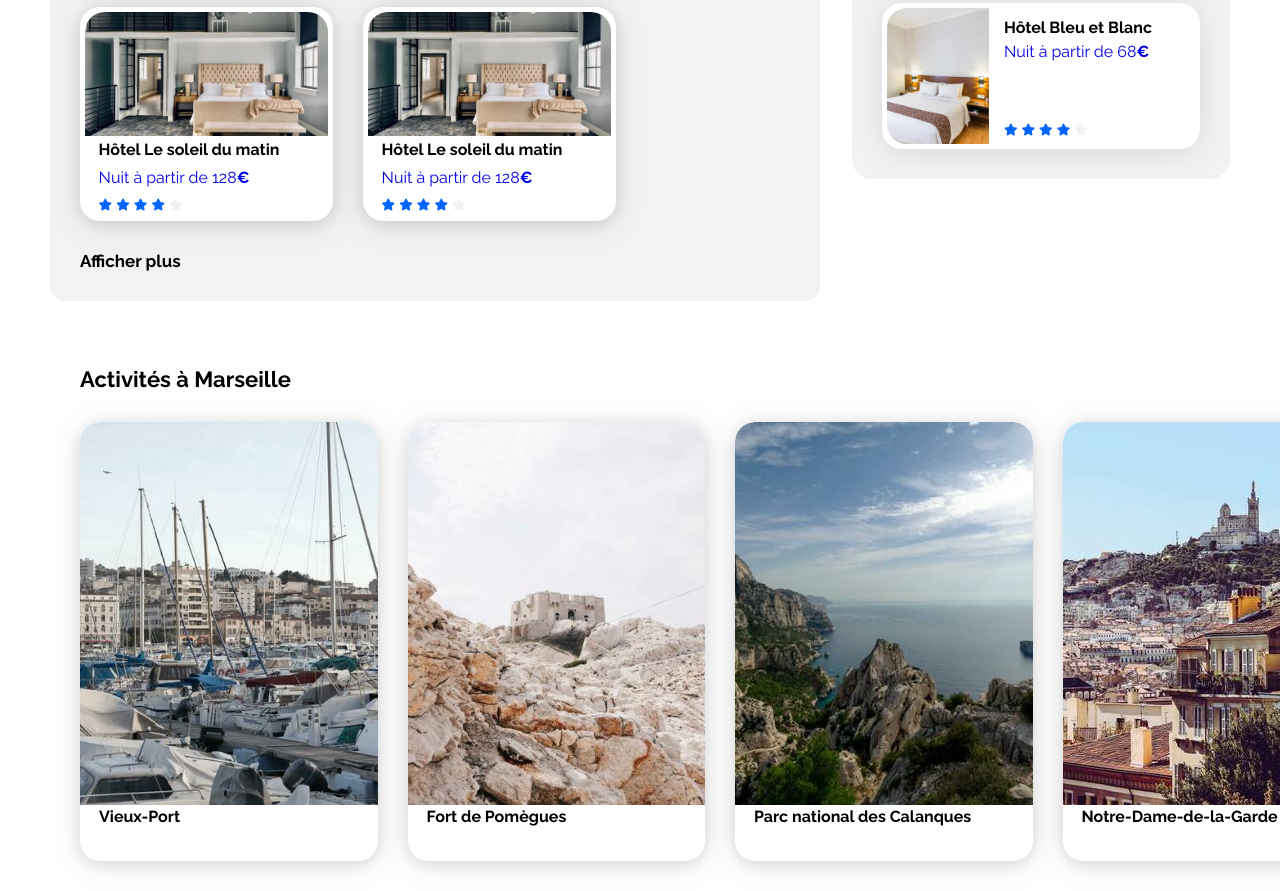
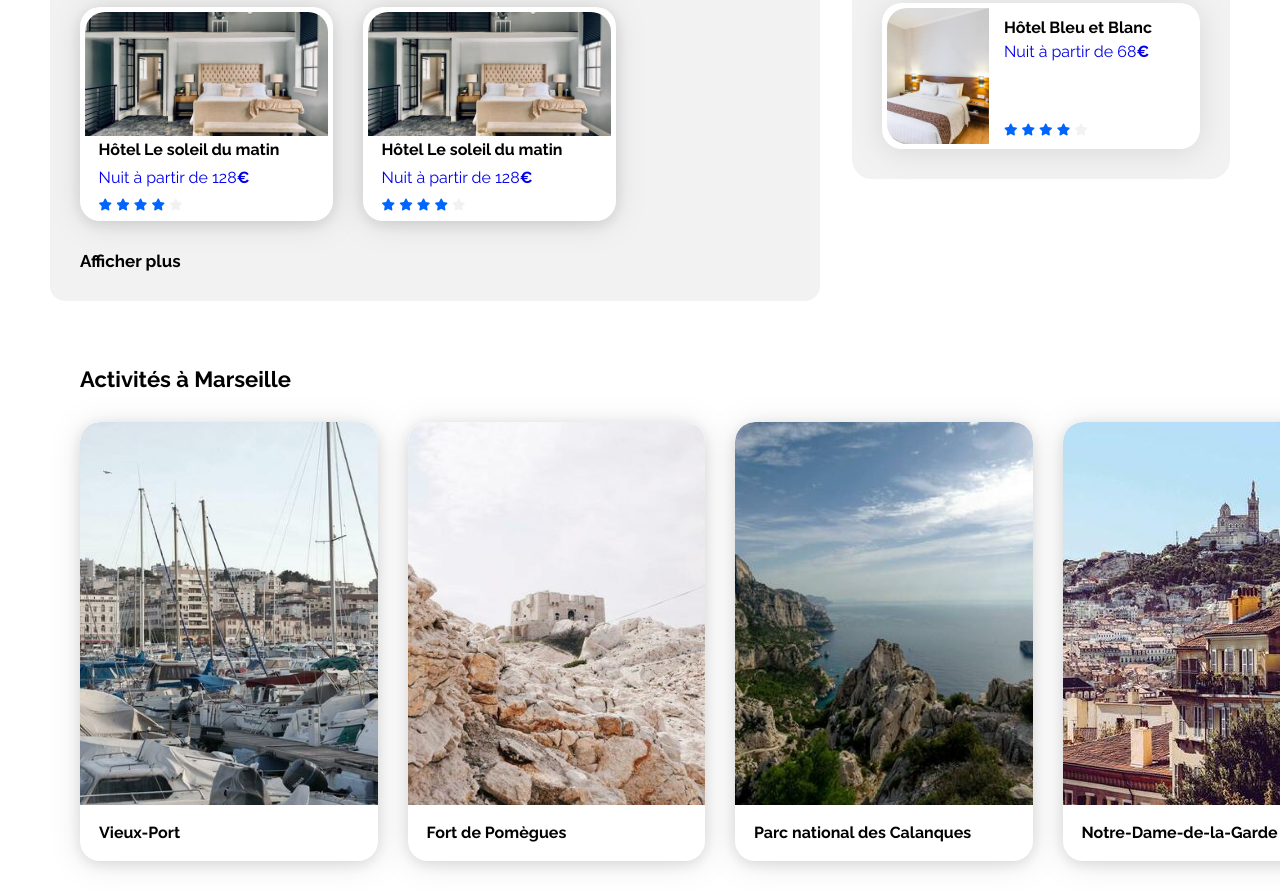
Before and after one commit to NikXpro/booki-app, a plain HTML site: page index.html in a window 1280 px wide. Shown: the part 910-1801 px from the top of the page. Drawn offline with Linux system fonts and the light colour scheme.

Commit message:
fix(css): padding in activity cards

```diff
--- a/css/style.css
+++ b/css/style.css
@@ -422,7 +422,7 @@ h3 {
 
 .activity-cards .card-content {
   display: flex;
-  padding: 0px 19px;
+  padding: 1rem 1.1875rem;
   flex-direction: column;
   align-items: flex-start;
   align-self: stretch;
```
